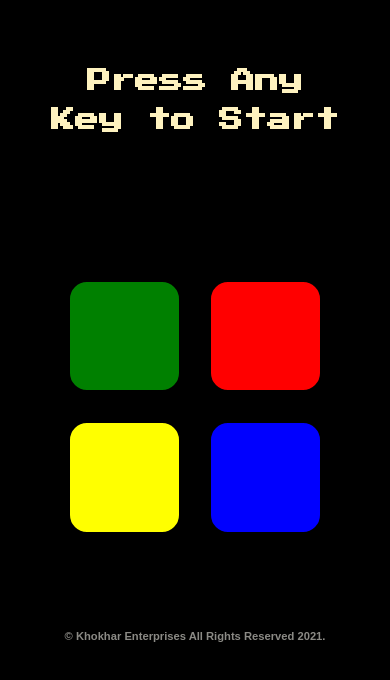
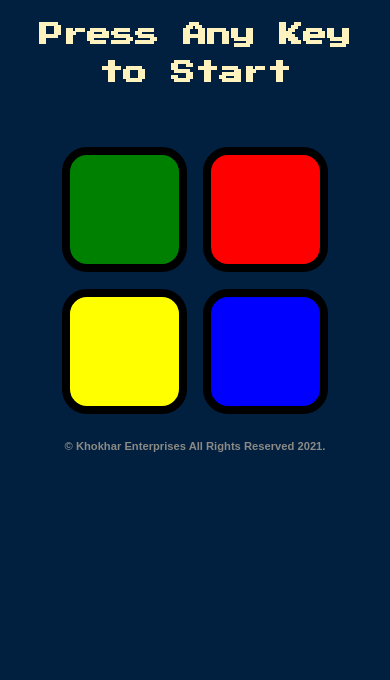
Before and after one commit to ssoohaib/simon, a plain HTML site: page index.html in a window 390 px wide. Drawn offline with nearby package versions, Linux system fonts and the light colour scheme.

Commit message:
Update styles.css

```diff
--- a/styles.css
+++ b/styles.css
@@ -1,5 +1,5 @@
 body{
-    background-color: black;
+    background-color: #011F3F;
     text-align: center;
 }
 
@@ -50,7 +50,7 @@ h5{
 @media only screen and (max-width: 400px){
     h1{
         font-size: 1.5rem;
-        margin: 3.9rem 2rem 5rem;
+        margin: 1rem 0.5rem 2rem;
         line-height: 1.6;
         color: #FEF2BF;
         font-family: 'Press Start 2P', cursive;
@@ -71,11 +71,11 @@ h5{
         margin: 0;
     }
     .father-region{
-        margin-top: 8rem;
+        margin-top: 3rem;
         width: 100%;
     }
     h5{
         font-size: 0.7rem;
-        margin-top: 5rem;
+        margin-top: 1rem;
     }
 }
```
